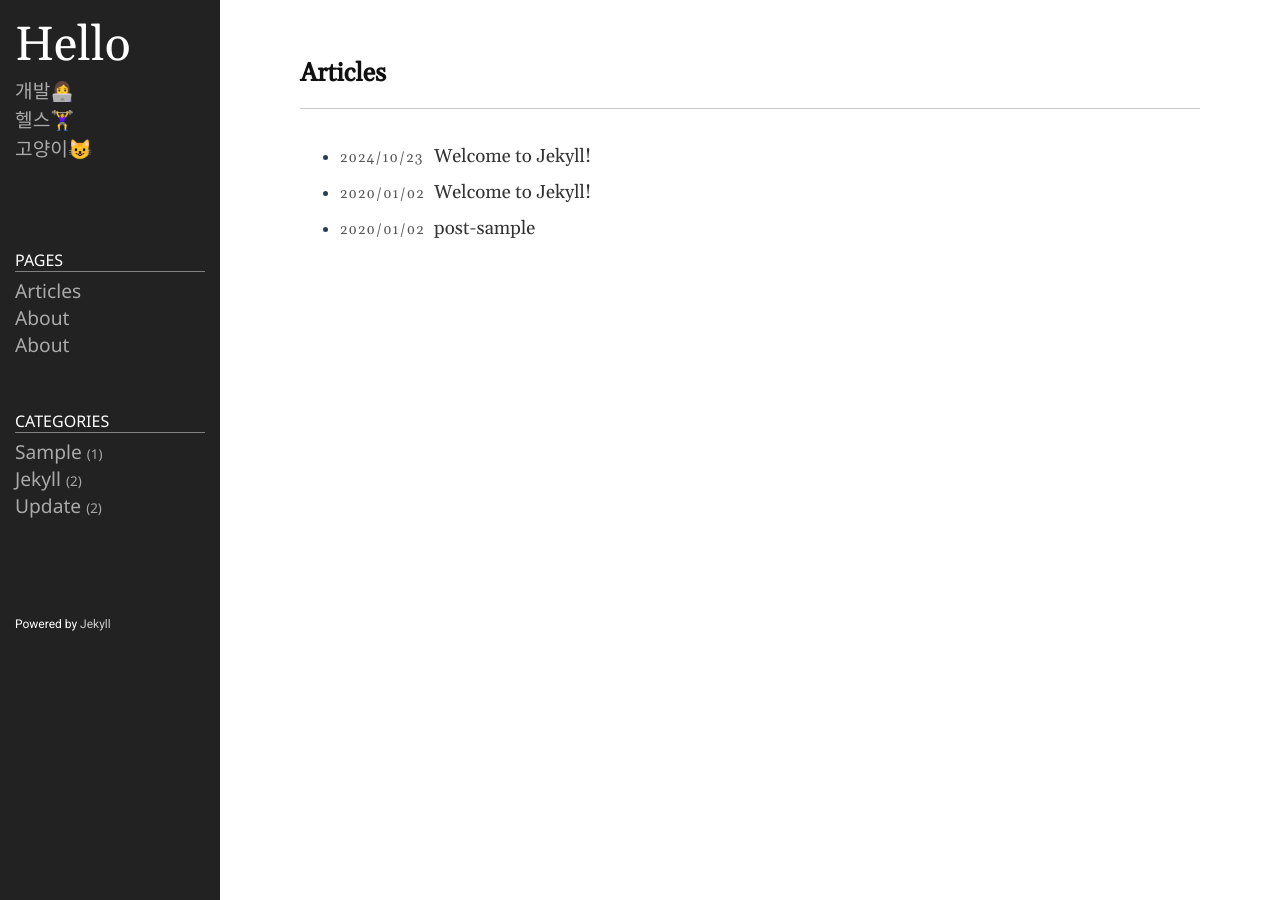
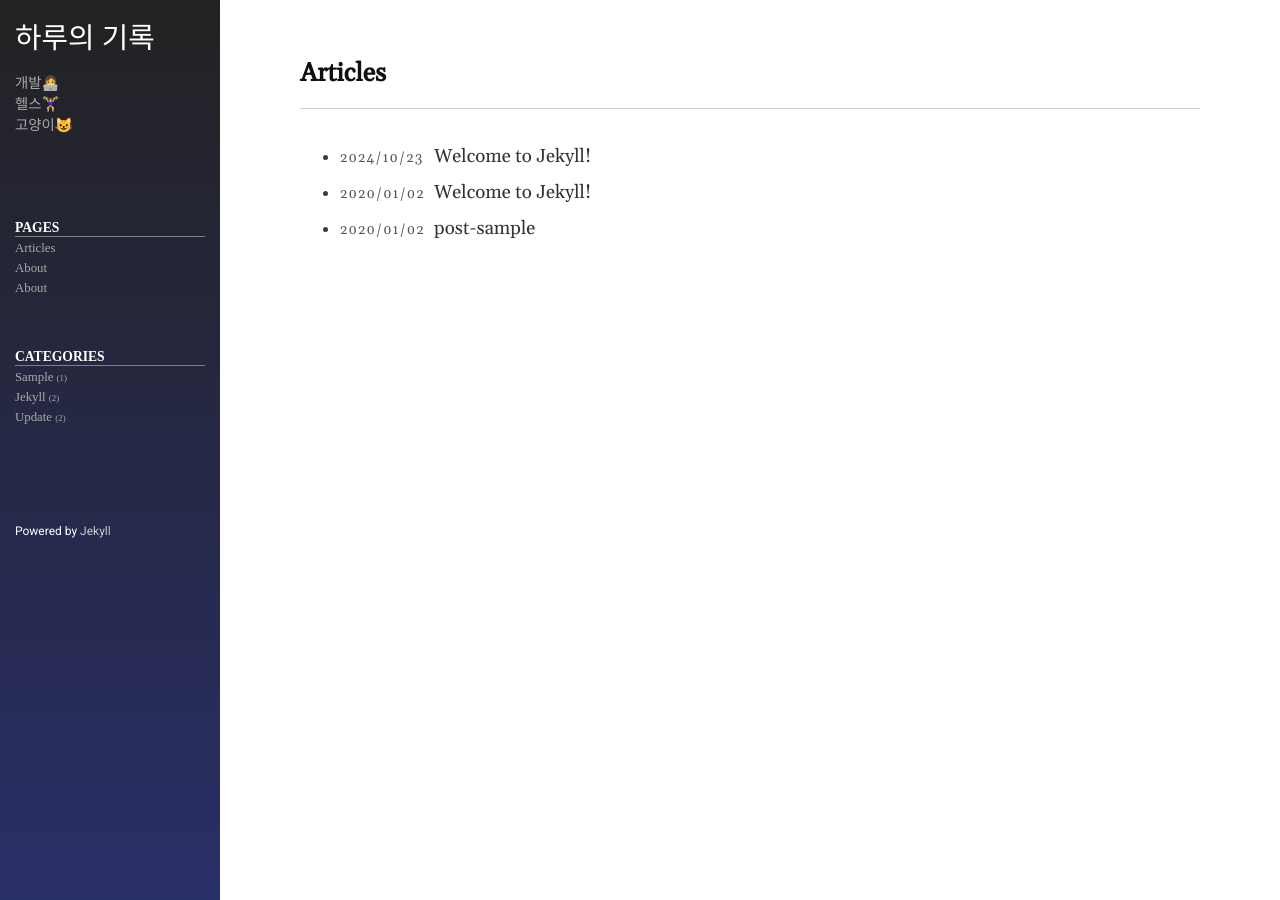
Before and after one commit to qwertyfairy/qwertyfairy.github.io, a Jekyll site: the page built from index.md, in a window 1280 px wide. Built offline with Jekyll 4.4.1, drawn with Linux system fonts in a browser that asks for light colours; some web fonts are replaced.

Commit message:
design : 디자인 반영

```diff
--- a/_config.yml
+++ b/_config.yml
@@ -18,7 +18,7 @@
 # You can create any custom variable you would like, and they will be accessible
 # in the templates via {{ site.myvariable }}.
 
-title: Hello
+title: 하루의 기록
 email: qwertyfairy48@gmail.com
 description: >
   개발👩‍💻<br>
--- a/public/css/style.css
+++ b/public/css/style.css
@@ -1,7 +1,7 @@
 @import url(//fonts.googleapis.com/css?family=Ubuntu:500&subset=latin,latin-ext);
 @import url('https://fonts.googleapis.com/css?family=Gelasio|Kulim+Park|Nanum+Myeongjo|Nanum+Gothic|Noto+Sans|Noto+Sans+KR|Roboto&display=swap');
 @import url(syntax/monokai.css);
-
+@import url(//spoqa.github.io/spoqa-han-sans/css/SpoqaHanSansNeo.css);
 :root {
   --blue: #007bff;
   --indigo: #6610f2;
@@ -98,7 +98,7 @@ code {
 	flex: 0 0 220px;
 	padding: 15px;
 	z-index: 1;
-	background-color: #222;
+	background: linear-gradient(to bottom, #222, rgb(41, 47, 104));
 	color: #fff;
 }
 
@@ -111,14 +111,20 @@ code {
 	padding-inline-start: 0px;
 }
 
+/** 타이틀 정보*/
 .sidebar-brand > a {
-	font-size: 300%;
-	font-family: 'Gelasio';
+	font-size: 180%;
+	font-weight: 300;
+	margin-bottom: 15px;
+	font-family: 'Spoqa Han Sans Neo', 'sans-serif';
 	color: #fff;
 }
 
+/** 소개문구*/
 .lead {
-	font-size: 120%;
+	padding-top: 15px;
+	font-size: 90%;
+	font-family: 'Noto Sans Korean';
 	color: #aaa;
 }
 
@@ -130,17 +136,18 @@ code {
 	margin-top: 20px;
 }
 
+/** 카테고리 타이틀*/
 .nav-title {
-	font-size: 100%;
-	font-family: "Noto Sans";
+	font-size: 85%;
+	font-family: "Noto Sans Korean";
 	text-transform: uppercase;
 	border-bottom: 1px solid gray;
-	margin-bottom: 5px;
+	font-weight: bold;
 }
-
+/** 카테고리 아이템*/
 a.nav-item {
-	font-size: 120%;
-	font-family: "Noto Sans";
+	font-size: 80%;
+	font-family: "Noto Sans Korean";
 	text-transform: capitalize;
 	color: #aaa;
 }
```
